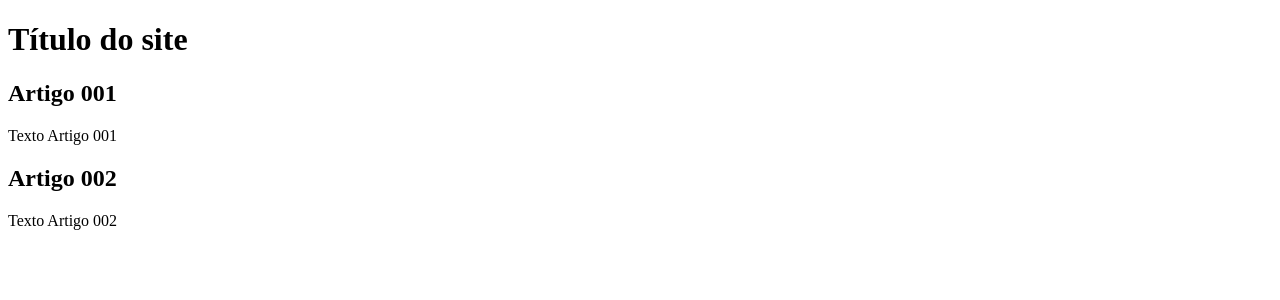
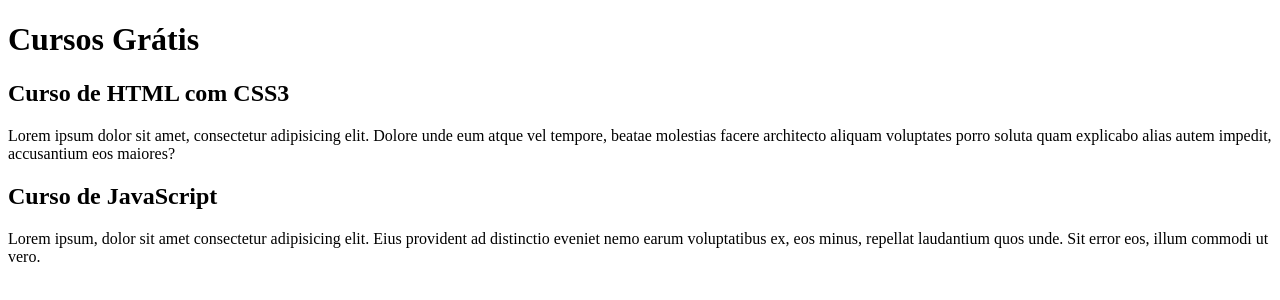
Before and after one commit to lfilipealves/projeto-site, a plain HTML site: page index.html in a window 1280 px wide. Drawn offline with Linux system fonts and the light colour scheme.

Commit message:
comecei a escrever o conteúdo

```diff
--- a/index.html
+++ b/index.html
@@ -8,15 +8,15 @@
 <body>
     <main>
         <header>
-            <h1>Título do site</h1>
+            <h1>Cursos Grátis</h1>
         </header>
         <article>
-            <h2>Artigo 001</h2>
-            <p>Texto Artigo 001</p>
+            <h2>Curso de HTML com CSS3</h2>
+            <p>Lorem ipsum dolor sit amet, consectetur adipisicing elit. Dolore unde eum atque vel tempore, beatae molestias facere architecto aliquam voluptates porro soluta quam explicabo alias autem impedit, accusantium eos maiores?</p>
         </article>
         <article>
-            <h2>Artigo 002</h2>
-            <p>Texto Artigo 002</p>
+            <h2>Curso de JavaScript</h2>
+            <p>Lorem ipsum, dolor sit amet consectetur adipisicing elit. Eius provident ad distinctio eveniet nemo earum voluptatibus ex, eos minus, repellat laudantium quos unde. Sit error eos, illum commodi ut vero.</p>
         </article>
         </main>
 </body>
```
